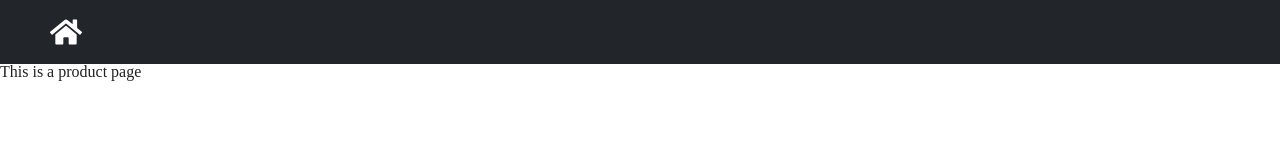
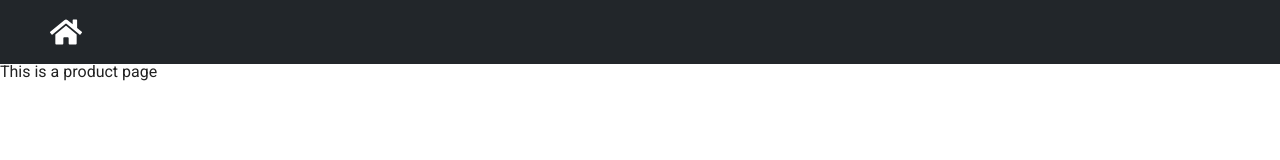
Before and after one commit to ansonlowzf/styled-components-next, a Next.js app: page /products in a window 1280 px wide. Shown: the top 160 px of the page. Built offline with nearby package versions, Linux system fonts and the light colour scheme.

Commit message:
add Roboto font

```diff
--- a/pages/_document.js
+++ b/pages/_document.js
@@ -1,4 +1,4 @@
-import Document from "next/document";
+import Document, { Html, Head, Main, NextScript } from "next/document";
 import { ServerStyleSheet } from "styled-components";
 
 export default class MyDocument extends Document {
@@ -27,4 +27,20 @@ export default class MyDocument extends Document {
       sheet.seal();
     }
   }
+  render() {
+    return (
+      <Html lang="en">
+        <Head>
+          <link
+            rel="stylesheet"
+            href="https://fonts.googleapis.com/css?family=Roboto:300,400,500,700&display=swap"
+          />
+        </Head>
+        <body>
+          <Main />
+          <NextScript />
+        </body>
+      </Html>
+    );
+  }
 }
--- a/styles/globals.js
+++ b/styles/globals.js
@@ -88,6 +88,10 @@ export const GlobalStyle = createGlobalStyle`
     font-size: 100%;
     font: inherit;
     vertical-align: baseline;
+  }
+
+  body {
+    font-family: Roboto, 'Open Sans', sans-serif;
   }
 
   :focus {
```
